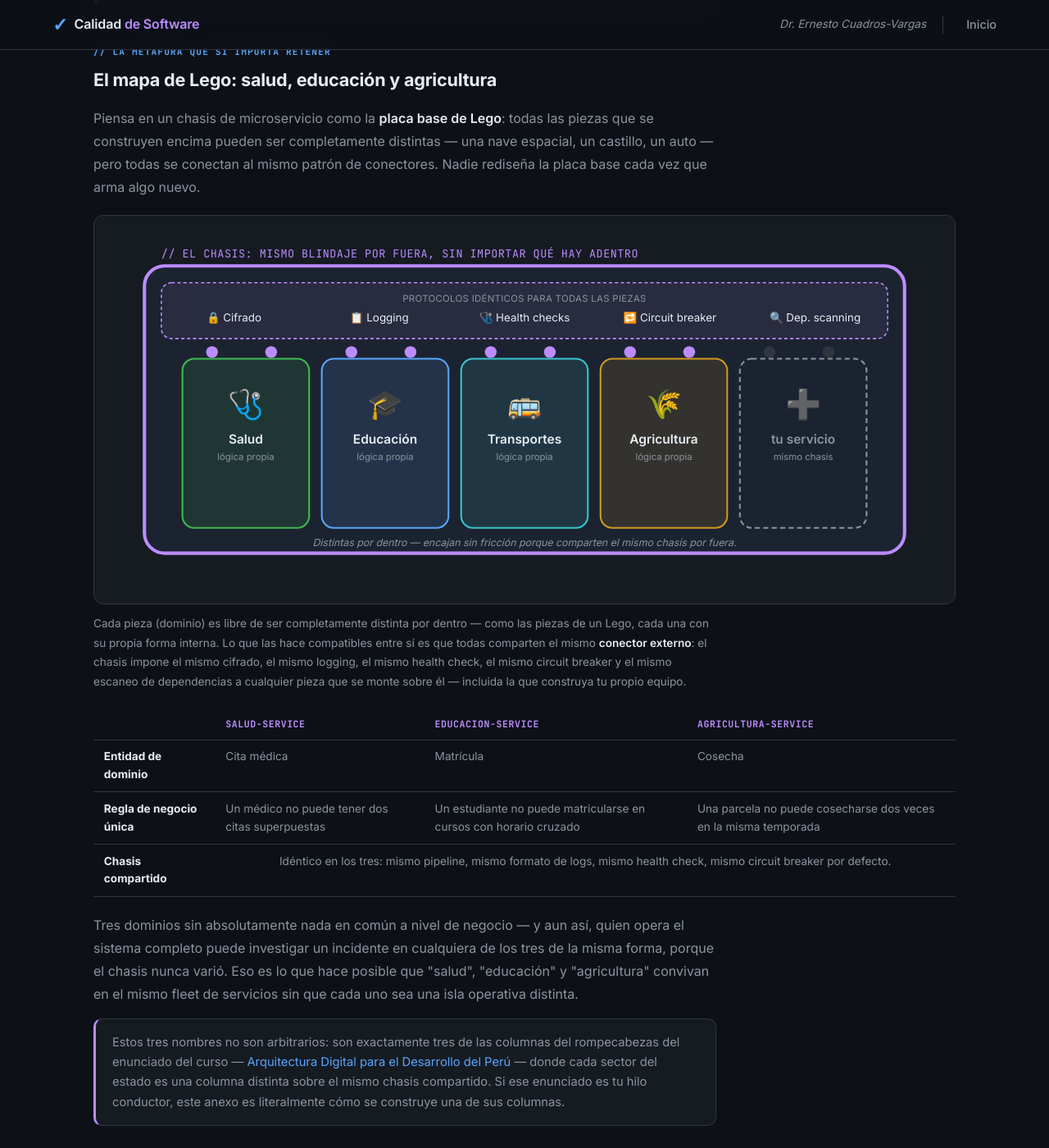
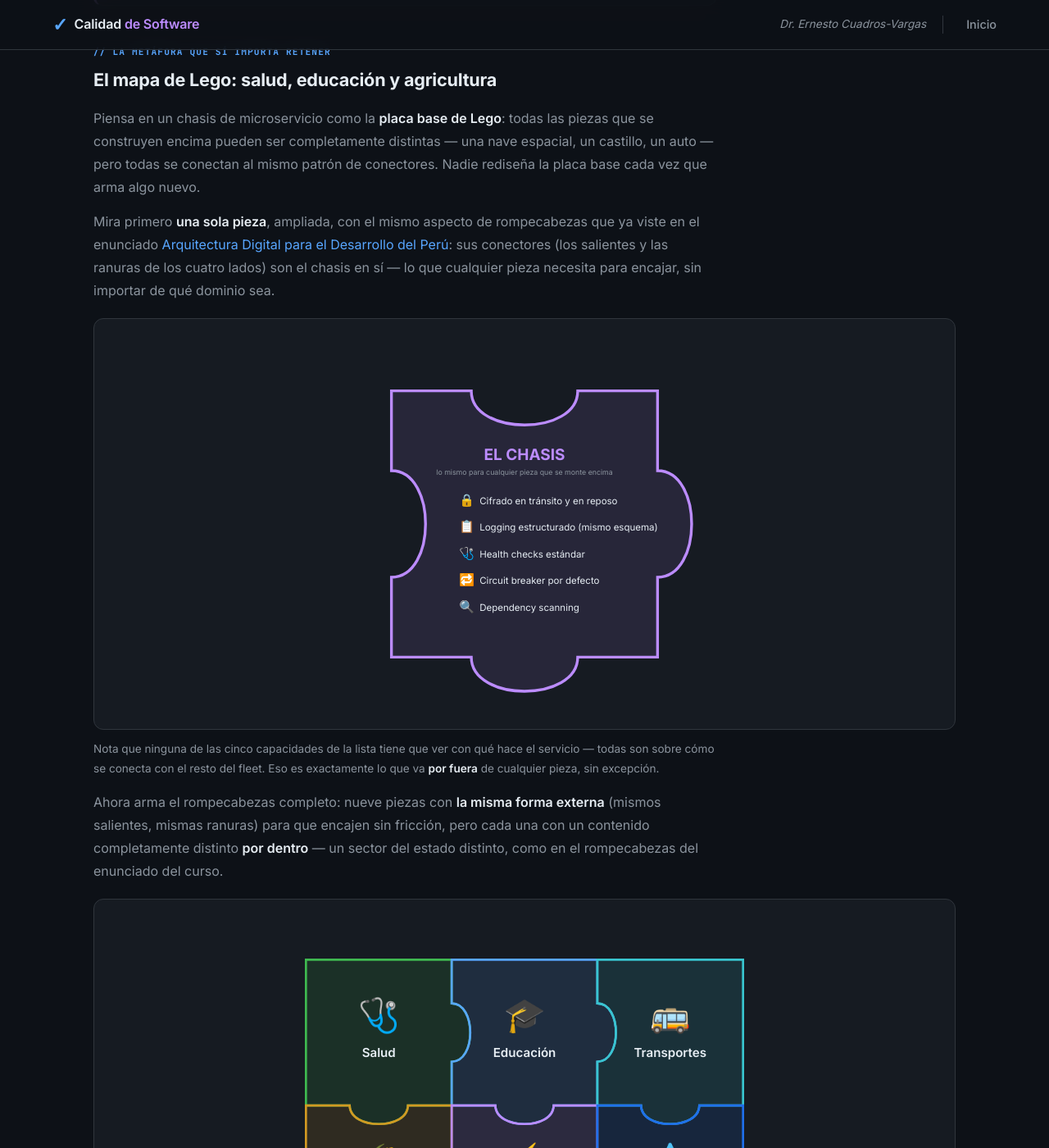
Before and after one commit to ecuadros/SoftwareQuality, a Jekyll site: the page built from anexo-microservicios/patron-de-chasis.html, in a window 1280 px wide and 1400 px high, scrolled down 2259 px. Shown: the whole window at 82% size. Built offline with Jekyll 4.4.1, drawn with Linux system fonts in a browser that asks for light colours; some of the changed text lies outside the part shown.

Commit message:
Rediseña el diagrama del chasis como piezas de rompecabezas reales
Reemplaza el diagrama de rectángulos por dos ilustraciones con la
misma silueta de rompecabezas (salientes/ranuras) que el enunciado
ADEP: primero una sola pieza ampliada mostrando los 5 aspectos del
chasis (cifrado, logging, health checks, circuit breaker, dependency
scanning), luego un rompecabezas 3x3 de 9 sectores del estado —cada
uno con su propio color e ícono por dentro— que encajan entre sí
porque comparten el mismo conector externo.

```diff
--- a/anexo-microservicios/patron-de-chasis.html
+++ b/anexo-microservicios/patron-de-chasis.html
@@ -108,76 +108,101 @@ next_title: "Chasis en la práctica: un parent POM para tres dominios distintos"
     nuevo.
   </p>
 
-  <div style="background: var(--surface); border: 1px solid var(--border); border-radius: 12px; padding: 1.25rem; margin: 1.25rem 0; overflow-x: auto;">
-    <svg viewBox="0 0 980 420" width="100%" style="min-width: 640px; display: block; font-family: var(--font-sans);" role="img" aria-labelledby="chasis-svg-title chasis-svg-desc">
-      <title id="chasis-svg-title">El chasis como cobertura común</title>
-      <desc id="chasis-svg-desc">Cuatro piezas de dominio distintas (salud, educación, transportes, agricultura) envueltas por un mismo chasis exterior que impone los mismos protocolos: cifrado, logging, health checks, circuit breaker y dependency scanning.</desc>
+  <p>
+    Mira primero <strong>una sola pieza</strong>, ampliada, con el mismo aspecto de rompecabezas que ya
+    viste en el enunciado <a href="{{ '/proyecto-base/arquitectura-digital-estado-peruano.html' | relative_url }}">Arquitectura
+    Digital para el Desarrollo del Perú</a>: sus conectores (los salientes y las ranuras de los cuatro
+    lados) son el chasis en sí — lo que cualquier pieza necesita para encajar, sin importar de qué dominio
+    sea.
+  </p>
 
-      <!-- Chasis: el envoltorio uniforme -->
-      <rect x="40" y="40" width="900" height="340" rx="24" fill="var(--surface2)" stroke="var(--accent2)" stroke-width="4"/>
-      <text x="60" y="30" font-size="13" font-family="var(--font-mono)" fill="var(--accent2)" letter-spacing="0.04em">// EL CHASIS: MISMO BLINDAJE POR FUERA, SIN IMPORTAR QUÉ HAY ADENTRO</text>
-
-      <!-- Franja superior: protocolos compartidos (lo que es igual "por fuera") -->
-      <rect x="60" y="60" width="860" height="66" rx="12" fill="rgba(188,140,255,0.08)" stroke="var(--accent2)" stroke-width="1.5" stroke-dasharray="4 3"/>
-      <text x="490" y="82" text-anchor="middle" font-size="11" fill="var(--muted)" letter-spacing="0.03em">PROTOCOLOS IDÉNTICOS PARA TODAS LAS PIEZAS</text>
-      <g font-size="13" fill="var(--text)" text-anchor="middle">
-        <text x="146" y="106">🔒 Cifrado</text>
-        <text x="318" y="106">📋 Logging</text>
-        <text x="490" y="106">🩺 Health checks</text>
-        <text x="662" y="106">🔁 Circuit breaker</text>
-        <text x="834" y="106">🔍 Dep. scanning</text>
+  <div style="background: var(--surface); border: 1px solid var(--border); border-radius: 12px; padding: 1.25rem; margin: 1.25rem 0; display: flex; justify-content: center;">
+    <svg viewBox="0 0 680 680" width="100%" style="max-width: 460px; display: block; font-family: var(--font-sans);" role="img" aria-labelledby="chasis-pieza-title chasis-pieza-desc">
+      <title id="chasis-pieza-title">Una pieza del chasis, de cerca</title>
+      <desc id="chasis-pieza-desc">Una sola pieza de rompecabezas con conectores en sus cuatro lados, listando las cinco capacidades comunes que el chasis exige a cualquier pieza que se monte sobre él: cifrado, logging, health checks, circuit breaker y dependency scanning.</desc>
+      <path d="M 100,100 L 244,100 C 244,182 436,182 436,100 L 580,100 L 580,244 C 662,244 662,436 580,436 L 580,580 L 436,580 C 436,662 244,662 244,580 L 100,580 L 100,436 C 182,436 182,244 100,244 L 100,100 Z" fill="rgba(188,140,255,0.10)" stroke="var(--accent2)" stroke-width="5"/>
+      <text x="340" y="225" text-anchor="middle" font-size="28" font-weight="700" fill="var(--accent2)">EL CHASIS</text>
+      <text x="340" y="252" text-anchor="middle" font-size="13" fill="var(--muted)">lo mismo para cualquier pieza que se monte encima</text>
+      <g font-size="17" fill="var(--text)">
+        <text x="222" y="304"><tspan font-size="22">🔒</tspan>&#160;&#160;Cifrado en tránsito y en reposo</text>
+        <text x="222" y="352"><tspan font-size="22">📋</tspan>&#160;&#160;Logging estructurado (mismo esquema)</text>
+        <text x="222" y="400"><tspan font-size="22">🩺</tspan>&#160;&#160;Health checks estándar</text>
+        <text x="222" y="448"><tspan font-size="22">🔁</tspan>&#160;&#160;Circuit breaker por defecto</text>
+        <text x="222" y="496"><tspan font-size="22">🔍</tspan>&#160;&#160;Dependency scanning</text>
       </g>
-
-      <!-- Piezas de dominio: distintas "por dentro" -->
-      <!-- Salud -->
-      <circle cx="120" cy="142" r="7" fill="var(--accent2)"/>
-      <circle cx="190" cy="142" r="7" fill="var(--accent2)"/>
-      <rect x="85" y="150" width="150" height="200" rx="14" fill="rgba(63,185,80,0.12)" stroke="var(--accent3)" stroke-width="2"/>
-      <text x="160" y="215" text-anchor="middle" font-size="34">🩺</text>
-      <text x="160" y="250" text-anchor="middle" font-size="15" font-weight="600" fill="var(--text)">Salud</text>
-      <text x="160" y="270" text-anchor="middle" font-size="11" fill="var(--muted)">lógica propia</text>
-
-      <!-- Educación -->
-      <circle cx="285" cy="142" r="7" fill="var(--accent2)"/>
-      <circle cx="355" cy="142" r="7" fill="var(--accent2)"/>
-      <rect x="250" y="150" width="150" height="200" rx="14" fill="rgba(88,166,255,0.12)" stroke="var(--accent)" stroke-width="2"/>
-      <text x="325" y="215" text-anchor="middle" font-size="34">🎓</text>
-      <text x="325" y="250" text-anchor="middle" font-size="15" font-weight="600" fill="var(--text)">Educación</text>
-      <text x="325" y="270" text-anchor="middle" font-size="11" fill="var(--muted)">lógica propia</text>
-
-      <!-- Transportes -->
-      <circle cx="450" cy="142" r="7" fill="var(--accent2)"/>
-      <circle cx="520" cy="142" r="7" fill="var(--accent2)"/>
-      <rect x="415" y="150" width="150" height="200" rx="14" fill="rgba(57,197,207,0.12)" stroke="var(--accent4)" stroke-width="2"/>
-      <text x="490" y="215" text-anchor="middle" font-size="34">🚌</text>
-      <text x="490" y="250" text-anchor="middle" font-size="15" font-weight="600" fill="var(--text)">Transportes</text>
-      <text x="490" y="270" text-anchor="middle" font-size="11" fill="var(--muted)">lógica propia</text>
-
-      <!-- Agricultura -->
-      <circle cx="615" cy="142" r="7" fill="var(--accent2)"/>
-      <circle cx="685" cy="142" r="7" fill="var(--accent2)"/>
-      <rect x="580" y="150" width="150" height="200" rx="14" fill="rgba(210,153,34,0.12)" stroke="var(--warn)" stroke-width="2"/>
-      <text x="655" y="215" text-anchor="middle" font-size="34">🌾</text>
-      <text x="655" y="250" text-anchor="middle" font-size="15" font-weight="600" fill="var(--text)">Agricultura</text>
-      <text x="655" y="270" text-anchor="middle" font-size="11" fill="var(--muted)">lógica propia</text>
-
-      <!-- Quinta pieza fantasma: extensible, "tu servicio" -->
-      <circle cx="780" cy="142" r="7" fill="var(--border)"/>
-      <circle cx="850" cy="142" r="7" fill="var(--border)"/>
-      <rect x="745" y="150" width="150" height="200" rx="14" fill="none" stroke="var(--muted)" stroke-width="2" stroke-dasharray="6 4"/>
-      <text x="820" y="215" text-anchor="middle" font-size="34">➕</text>
-      <text x="820" y="250" text-anchor="middle" font-size="15" font-weight="600" fill="var(--muted)">tu servicio</text>
-      <text x="820" y="270" text-anchor="middle" font-size="11" fill="var(--muted)">mismo chasis</text>
-
-      <text x="490" y="372" text-anchor="middle" font-size="12" font-style="italic" fill="var(--muted)">Distintas por dentro — encajan sin fricción porque comparten el mismo chasis por fuera.</text>
     </svg>
   </div>
   <p style="color: var(--muted); font-size: 0.85rem; margin-top: -0.5rem;">
-    Cada pieza (dominio) es libre de ser completamente distinta por dentro — como las piezas de un Lego,
-    cada una con su propia forma interna. Lo que las hace compatibles entre sí es que todas comparten el
-    mismo <strong>conector externo</strong>: el chasis impone el mismo cifrado, el mismo logging, el mismo
-    health check, el mismo circuit breaker y el mismo escaneo de dependencias a cualquier pieza que se
-    monte sobre él — incluida la que construya tu propio equipo.
+    Nota que ninguna de las cinco capacidades de la lista tiene que ver con qué hace el servicio — todas
+    son sobre cómo se conecta con el resto del fleet. Eso es exactamente lo que va <strong>por fuera</strong>
+    de cualquier pieza, sin excepción.
+  </p>
+
+  <p>
+    Ahora arma el rompecabezas completo: nueve piezas con <strong>la misma forma externa</strong> (mismos
+    salientes, mismas ranuras) para que encajen sin fricción, pero cada una con un contenido completamente
+    distinto <strong>por dentro</strong> — un sector del estado distinto, como en el rompecabezas del
+    enunciado del curso.
+  </p>
+
+  <div style="background: var(--surface); border: 1px solid var(--border); border-radius: 12px; padding: 1.25rem; margin: 1.25rem 0; overflow-x: auto;">
+    <svg viewBox="0 0 720 720" width="100%" style="min-width: 560px; max-width: 640px; display: block; margin: 0 auto; font-family: var(--font-sans);" role="img" aria-labelledby="chasis-puzzle-title chasis-puzzle-desc">
+      <title id="chasis-puzzle-title">Rompecabezas de nueve piezas sobre el mismo chasis</title>
+      <desc id="chasis-puzzle-desc">Nueve piezas de rompecabezas —Salud, Educación, Transportes, Agricultura, Energía, Agua, Vivienda, Interior y Turismo— todas con la misma forma exterior de conectores, cada una con un color e ícono de dominio distinto por dentro.</desc>
+
+      <!-- Salud (fila 0, col 0) -->
+      <path d="M 60,60 L 260,60 L 260,120 C 294,120 294,200 260,200 L 260,260 L 200,260 C 200,294 120,294 120,260 L 60,260 L 60,60 Z" fill="#3fb95022" stroke="#3fb950" stroke-width="3"/>
+      <text x="160" y="152" text-anchor="middle" font-size="46">🩺</text>
+      <text x="160" y="194" text-anchor="middle" font-size="17" font-weight="600" fill="var(--text)">Salud</text>
+
+      <!-- Educación (fila 0, col 1) -->
+      <path d="M 260,60 L 460,60 L 460,120 C 494,120 494,200 460,200 L 460,260 L 400,260 C 400,294 320,294 320,260 L 260,260 L 260,200 C 294,200 294,120 260,120 L 260,60 Z" fill="#58a6ff22" stroke="#58a6ff" stroke-width="3"/>
+      <text x="360" y="152" text-anchor="middle" font-size="46">🎓</text>
+      <text x="360" y="194" text-anchor="middle" font-size="17" font-weight="600" fill="var(--text)">Educación</text>
+
+      <!-- Transportes (fila 0, col 2) -->
+      <path d="M 460,60 L 660,60 L 660,260 L 600,260 C 600,294 520,294 520,260 L 460,260 L 460,200 C 494,200 494,120 460,120 L 460,60 Z" fill="#39c5cf22" stroke="#39c5cf" stroke-width="3"/>
+      <text x="560" y="152" text-anchor="middle" font-size="46">🚌</text>
+      <text x="560" y="194" text-anchor="middle" font-size="17" font-weight="600" fill="var(--text)">Transportes</text>
+
+      <!-- Agricultura (fila 1, col 0) -->
+      <path d="M 60,260 L 120,260 C 120,294 200,294 200,260 L 260,260 L 260,320 C 294,320 294,400 260,400 L 260,460 L 200,460 C 200,494 120,494 120,460 L 60,460 L 60,260 Z" fill="#d2992222" stroke="#d29922" stroke-width="3"/>
+      <text x="160" y="352" text-anchor="middle" font-size="46">🌾</text>
+      <text x="160" y="394" text-anchor="middle" font-size="17" font-weight="600" fill="var(--text)">Agricultura</text>
+
+      <!-- Energía (fila 1, col 1) -->
+      <path d="M 260,260 L 320,260 C 320,294 400,294 400,260 L 460,260 L 460,320 C 494,320 494,400 460,400 L 460,460 L 400,460 C 400,494 320,494 320,460 L 260,460 L 260,400 C 294,400 294,320 260,320 L 260,260 Z" fill="#bc8cff22" stroke="#bc8cff" stroke-width="3"/>
+      <text x="360" y="352" text-anchor="middle" font-size="46">⚡</text>
+      <text x="360" y="394" text-anchor="middle" font-size="17" font-weight="600" fill="var(--text)">Energía</text>
+
+      <!-- Agua (fila 1, col 2) -->
+      <path d="M 460,260 L 520,260 C 520,294 600,294 600,260 L 660,260 L 660,460 L 600,460 C 600,494 520,494 520,460 L 460,460 L 460,400 C 494,400 494,320 460,320 L 460,260 Z" fill="#1f6feb22" stroke="#1f6feb" stroke-width="3"/>
+      <text x="560" y="352" text-anchor="middle" font-size="46">💧</text>
+      <text x="560" y="394" text-anchor="middle" font-size="17" font-weight="600" fill="var(--text)">Agua</text>
+
+      <!-- Vivienda (fila 2, col 0) -->
+      <path d="M 60,460 L 120,460 C 120,494 200,494 200,460 L 260,460 L 260,520 C 294,520 294,600 260,600 L 260,660 L 60,660 L 60,460 Z" fill="#f778ba22" stroke="#f778ba" stroke-width="3"/>
+      <text x="160" y="552" text-anchor="middle" font-size="46">🏠</text>
+      <text x="160" y="594" text-anchor="middle" font-size="17" font-weight="600" fill="var(--text)">Vivienda</text>
+
+      <!-- Interior (fila 2, col 1) -->
+      <path d="M 260,460 L 320,460 C 320,494 400,494 400,460 L 460,460 L 460,520 C 494,520 494,600 460,600 L 460,660 L 260,660 L 260,600 C 294,600 294,520 260,520 L 260,460 Z" fill="#f8514922" stroke="#f85149" stroke-width="3"/>
+      <text x="360" y="552" text-anchor="middle" font-size="46">🚓</text>
+      <text x="360" y="594" text-anchor="middle" font-size="17" font-weight="600" fill="var(--text)">Interior</text>
+
+      <!-- Turismo (fila 2, col 2) -->
+      <path d="M 460,460 L 520,460 C 520,494 600,494 600,460 L 660,460 L 660,660 L 460,660 L 460,600 C 494,600 494,520 460,520 L 460,460 Z" fill="#d2a8ff22" stroke="#d2a8ff" stroke-width="3"/>
+      <text x="560" y="552" text-anchor="middle" font-size="46">🏞️</text>
+      <text x="560" y="594" text-anchor="middle" font-size="17" font-weight="600" fill="var(--text)">Turismo</text>
+    </svg>
+  </div>
+  <p style="color: var(--muted); font-size: 0.85rem; margin-top: -0.5rem;">
+    Nueve sectores sin nada en común a nivel de negocio — y aun así, cada pieza encaja con sus vecinas
+    porque ninguna reinventó su propio conector. Cada pieza (dominio) es libre de ser completamente
+    distinta por dentro. Lo que las hace compatibles entre sí es que todas comparten el mismo
+    <strong>conector externo</strong>: el chasis impone el mismo cifrado, el mismo logging, el mismo health
+    check, el mismo circuit breaker y el mismo escaneo de dependencias a cualquier pieza que se monte sobre
+    él — incluida la que construya tu propio equipo.
   </p>
 
   <div class="worked-example">
```
